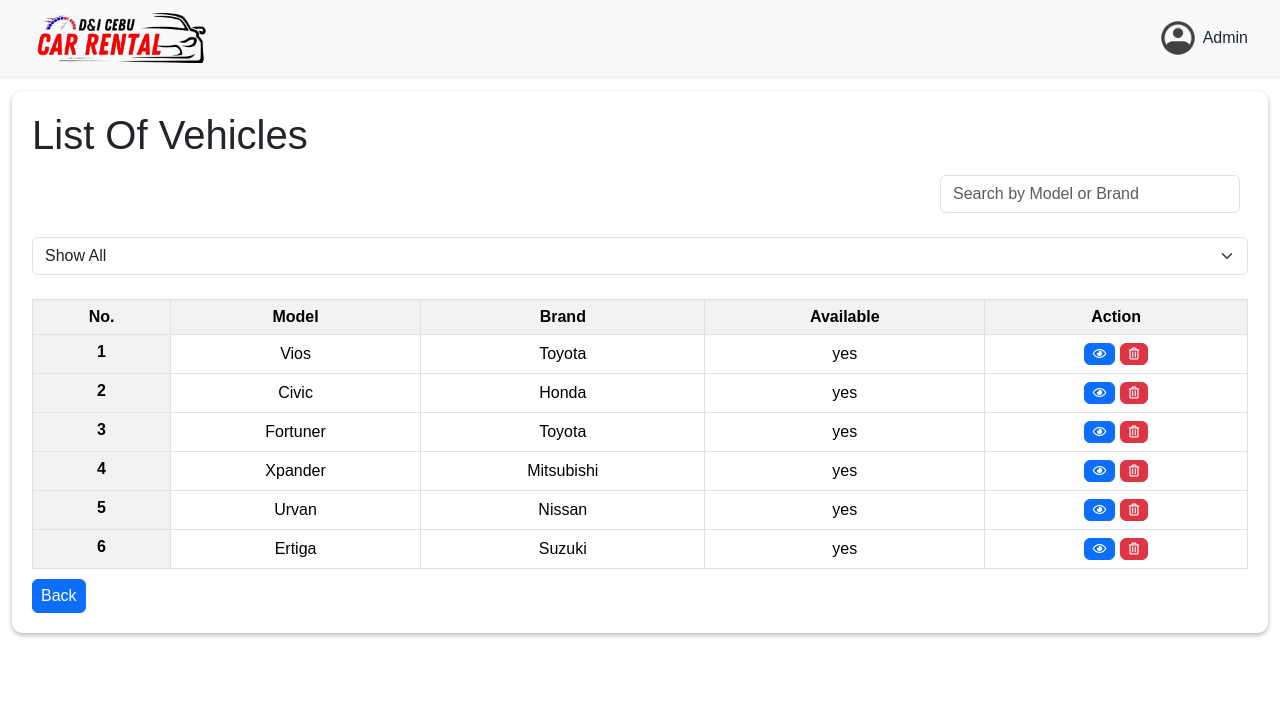
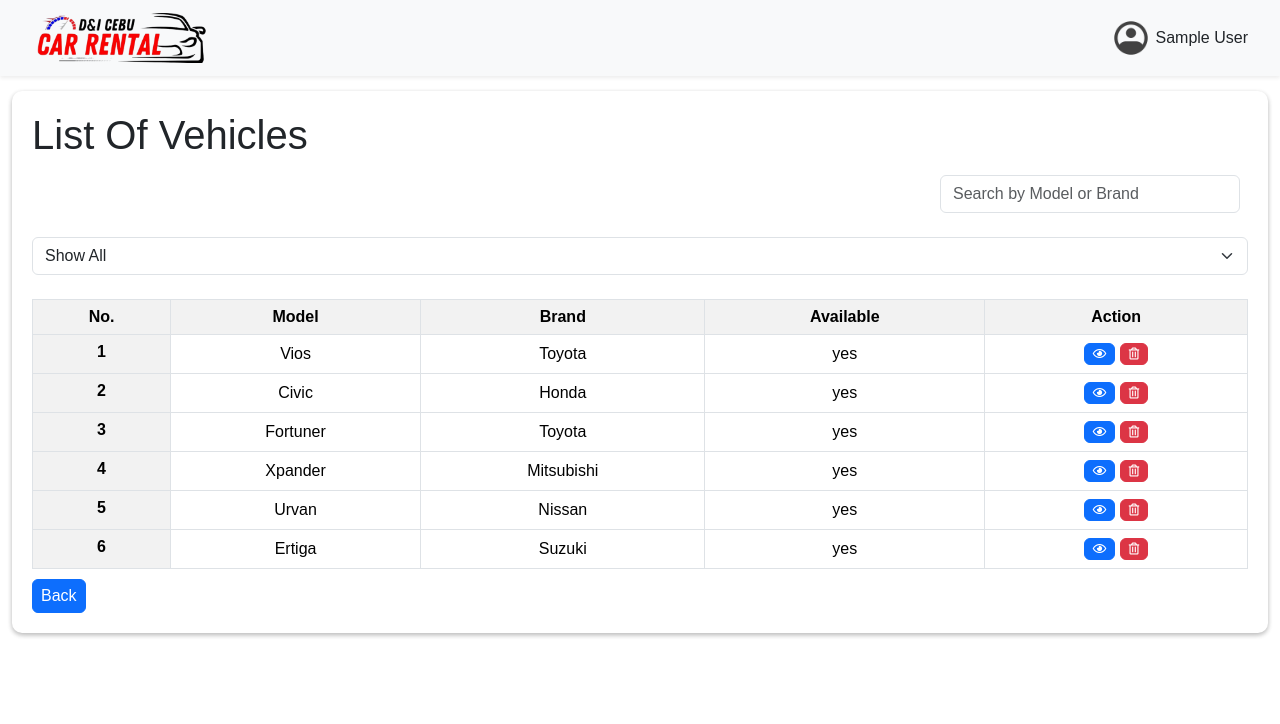
Before and after one commit to gonzxph/rentald-i, a PHP site: page /admin/car_list.php in a window 1280 px wide. Shown: the top 724 px of the page. Run offline with PHP 8.4, Linux system fonts and the light colour scheme; the visitor is signed in with stand-in values (Sample User, id 1); data comes from the database, SQL or seed files in the repository.

Commit message:
modify to admin name

```diff
--- a/admin/admin_header/admin_nav.php
+++ b/admin/admin_header/admin_nav.php
@@ -32,7 +32,7 @@
     <!-- Profile Section -->
     <div class="profile ms-auto">
       <img src="admin_dashboard_pics/admin_profile.png" alt="Profile Icon" class="rounded-circle">
-      <a href="admin_settings.php"><span>Admin</span></a>
+      <a href="admin_settings.php"><span><?php echo $_SESSION['lname']; ?></span></a>
     </div>
   </div>
 </nav>
```
